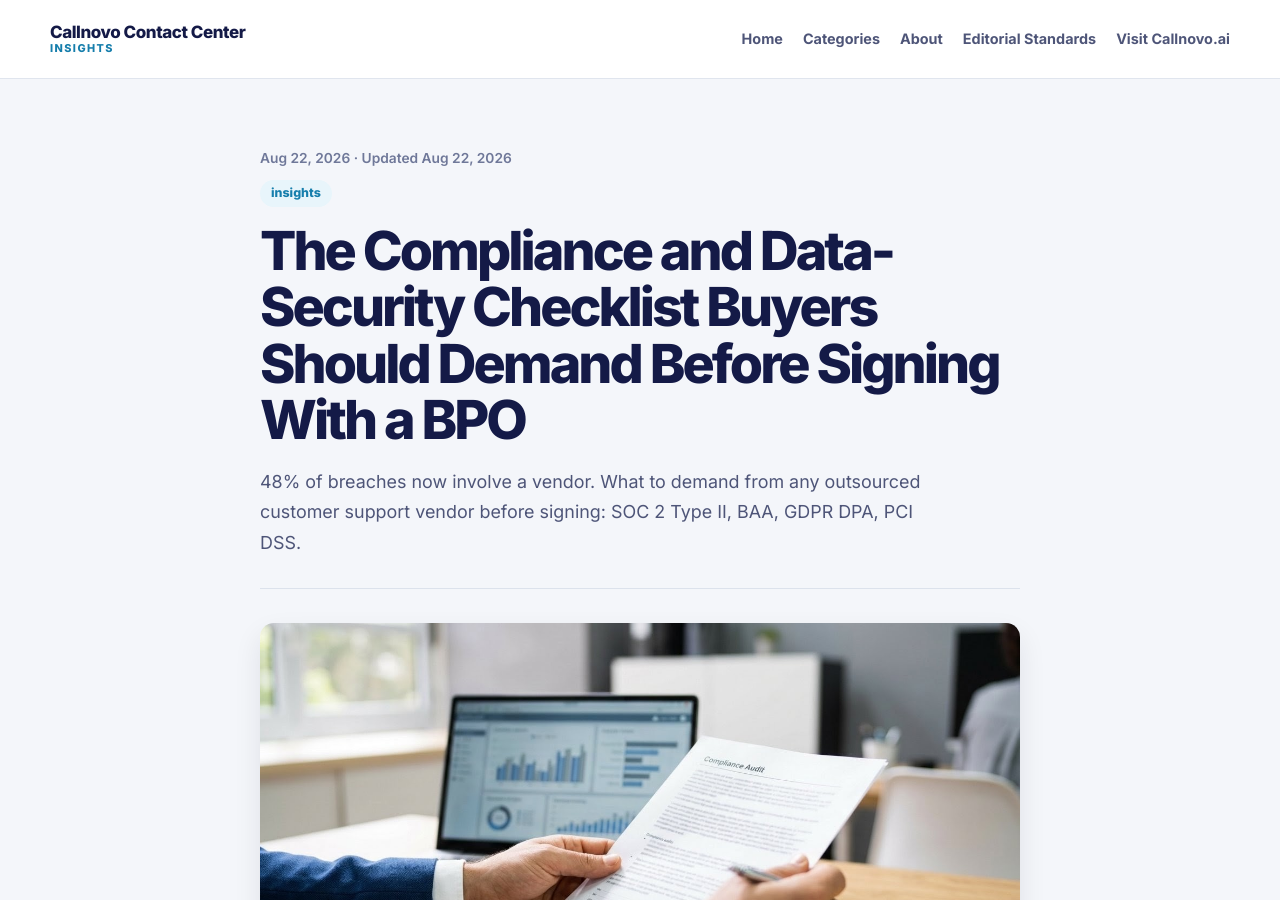
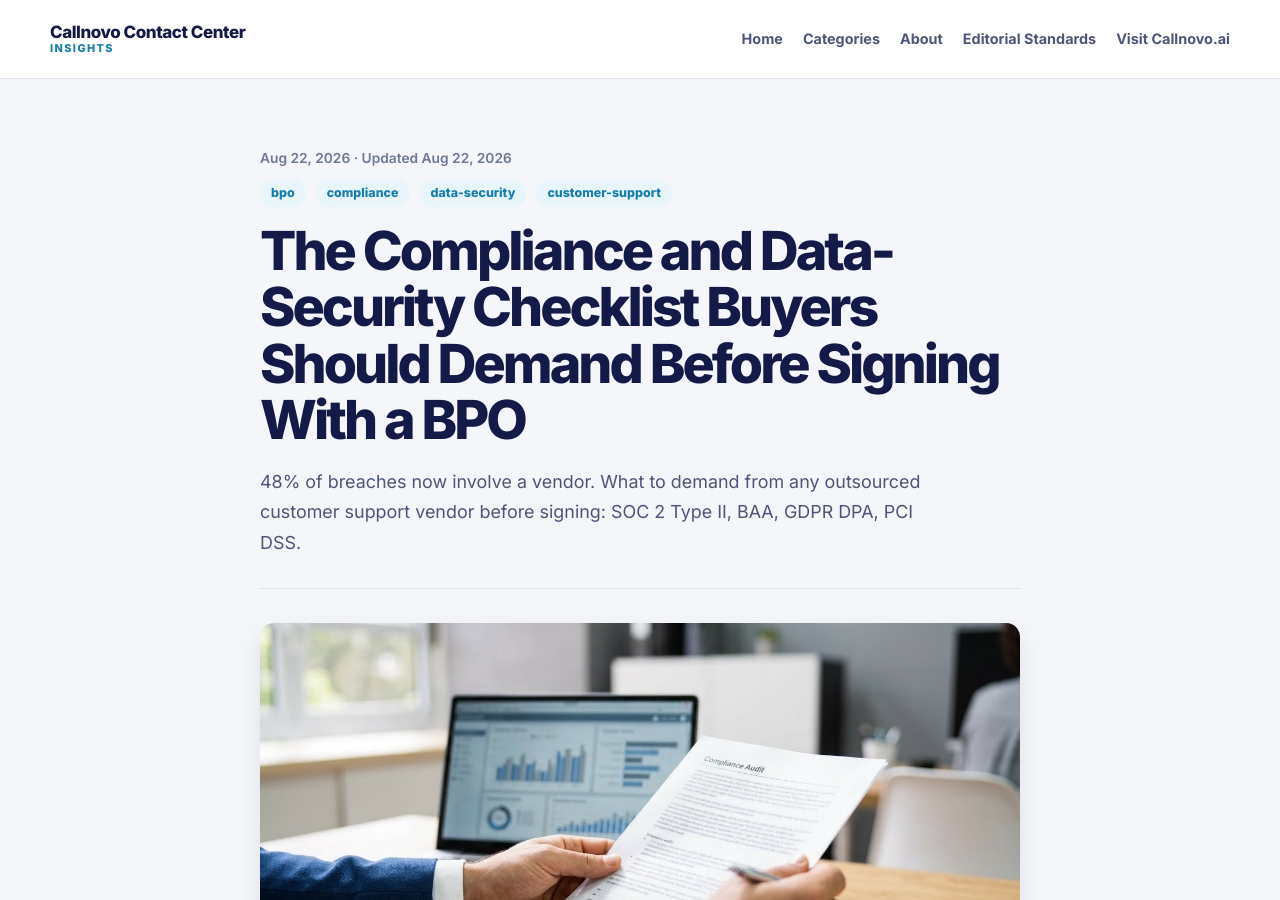
Before and after one commit to callnovo-cc/blog, a Jekyll site: the page built from _posts/2026-08-21-bpo-compliance-data-security-checklist.md, in a window 1280 px wide and 900 px high. Built offline with Jekyll 4.4.1, drawn with Linux system fonts in a browser that asks for light colours.

Commit message:
Update 2026-08-21-bpo-compliance-data-security-checklist.md

```diff
--- a/_posts/2026-08-21-bpo-compliance-data-security-checklist.md
+++ b/_posts/2026-08-21-bpo-compliance-data-security-checklist.md
@@ -4,7 +4,7 @@ description: "48% of breaches now involve a vendor. What to demand from any outs
 slug: "bpo-compliance-data-security-checklist"
 date: 2026-08-22
 last_modified_at: 2026-08-22
-categories: [insights]
+categories: [bpo, compliance, data-security, customer-support]
 tags: [bpo-compliance, data-security, soc-2, gdpr, outsourcing]
 author:
   name: "Vince Lupe"
```
